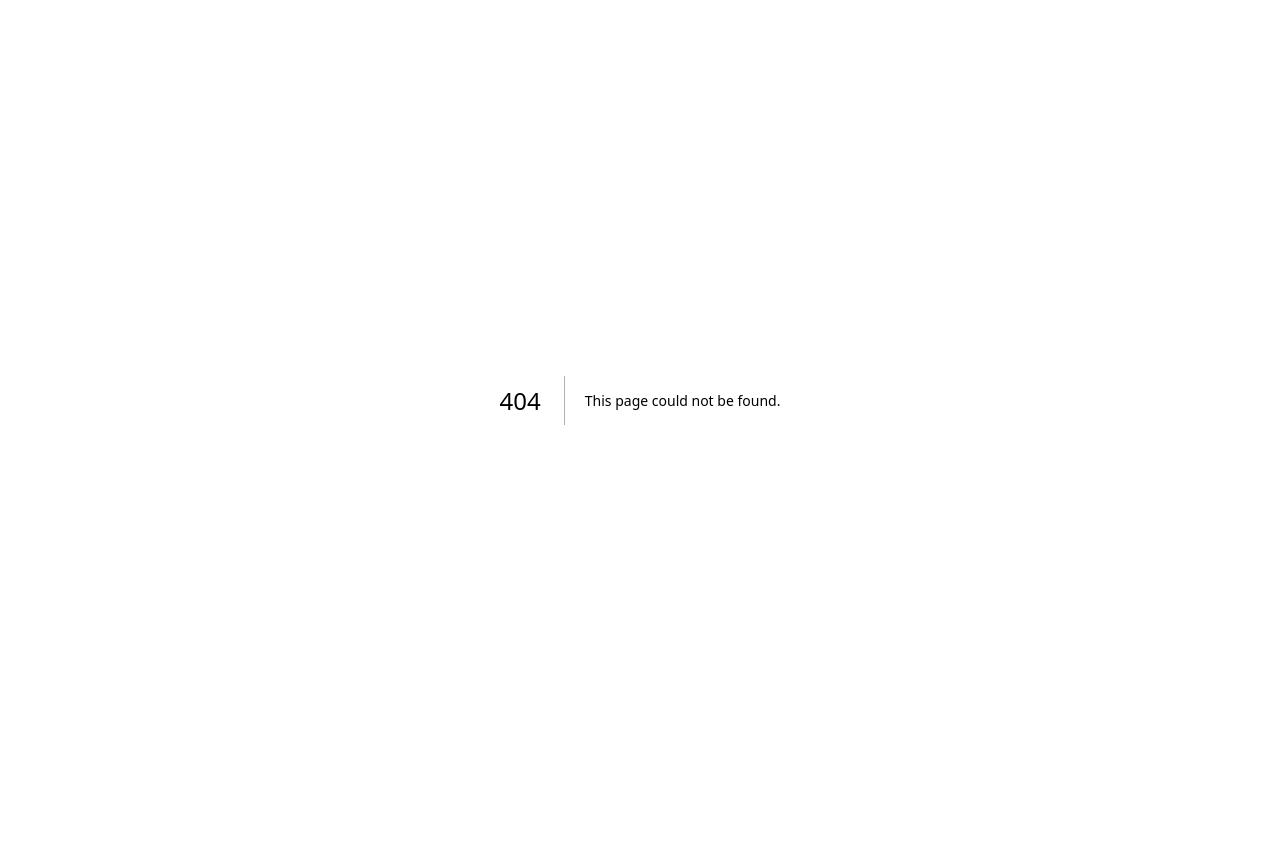
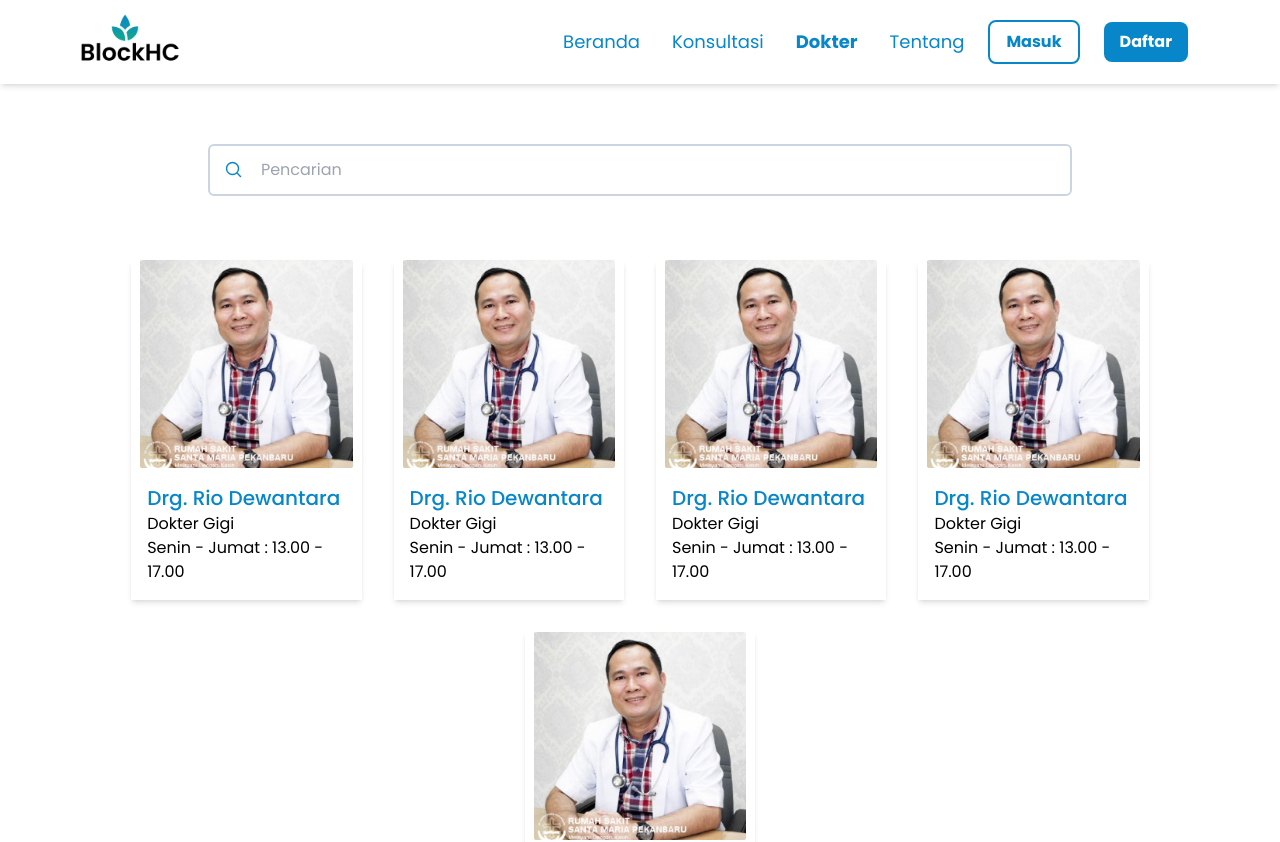
Before and after one commit to ranimp/blockhc, a Next.js app: page /dokter in a window 1280 px wide. Before the commit this address had no page. Shown: the top 842 px of the page. Before the commit the page ends 800 px from the top, so only its background shows below. Built offline with nearby package versions, Linux system fonts and the light colour scheme.

Commit message:
dokter page dn

```diff
--- /dev/null
+++ b/components/dokter/card.tsx
@@ -0,0 +1,21 @@
+import { Fragment } from 'react';
+import Image from 'next/image';
+
+const Card = () => {
+  return (
+    <Fragment>
+      <div className="shadow-md w-5/12 sm:w-1/4 lg:w-1/5">
+        <figure className="h-32 lg:h-52 relative">
+          <Image src="/images/doctor.png" alt="doctor" fill className="object-contain" />
+        </figure>
+        <div className="flex flex-col p-2 lg:p-4">
+          <h3 className="font-medium text-medium-blue lg:text-xl">Drg. Rio Dewantara</h3>
+          <p className="text-xs lg:text-base">Dokter Gigi</p>
+          <p className="text-xs lg:text-base">Senin - Jumat : 13.00 - 17.00</p>
+        </div>
+      </div>
+    </Fragment>
+  )
+}
+
+export default Card;
--- /dev/null
+++ b/components/dokter/search.tsx
@@ -0,0 +1,19 @@
+import { Fragment } from 'react';
+import Image from 'next/image';
+
+const Search = () => {
+  return (
+    <Fragment>
+      <div className="flex justify-center items-center container mx-auto">
+        <div className="flex gap-4 border-2 border-slate-300 w-3/4 p-3 rounded-md">
+          <figure>
+            <Image src="/icons/search.svg" alt="search" width={24} height={24} />
+          </figure>
+          <input type="text" placeholder="Pencarian" className="w-full focus:outline-none"/>
+        </div>
+      </div>
+    </Fragment>
+  )
+}
+
+export default Search;
--- a/components/homepage/doctor-card/index.tsx
+++ b/components/homepage/doctor-card/index.tsx
@@ -15,7 +15,6 @@ const DoctorCard = ({img, name, title, sch, sch2}) => {
             <h3 className="font-medium text-center md:text-lg">{name ? name : ''}</h3>
             <p className="text-center text-sm md:text-lg">{title ? title : ''}</p>
             <div className="hidden lg:block">
-              <p className="text-center text-sm md:text-base">Jadwal:</p>
               <p className="text-center text-sm md:text-base">{sch ? sch : ''}</p>
               <p className="text-center text-sm md:text-base">{sch2 ? sch2 : ''}</p>
             </div>
--- /dev/null
+++ b/pages/dokter/index.tsx
@@ -0,0 +1,35 @@
+import { Fragment } from "react";
+import Link from "next/link";
+import Head from "next/head";
+import Image from "next/image";
+import Navbar from './../../components/navbar/index';
+import Footer from './../../components/footer/index';
+import Button from './../../components/button/index';
+import Search from './../../components/dokter/search';
+import Card from './../../components/dokter/card';
+
+export default function Tentang() {
+	return (
+		<Fragment>
+      <Head>
+        <title>Blockchain Health Care</title>
+      </Head>
+      <nav>
+        <Navbar dokter={true}/>
+      </nav>
+      <main className="px-4 lg:px-16 my-36 min-h-screen">
+        <Search />
+        <div className="mt-10 lg:mt-16 flex flex-wrap justify-center gap-8">
+          <Card />
+          <Card />
+          <Card />
+          <Card />
+          <Card />
+        </div>
+      </main>
+      <footer>
+        <Footer />
+      </footer>
+    </Fragment>
+	)
+}
```
Also changed, not shown: components/dokter/detail.tsx (added), public/icons/search.svg (added).
